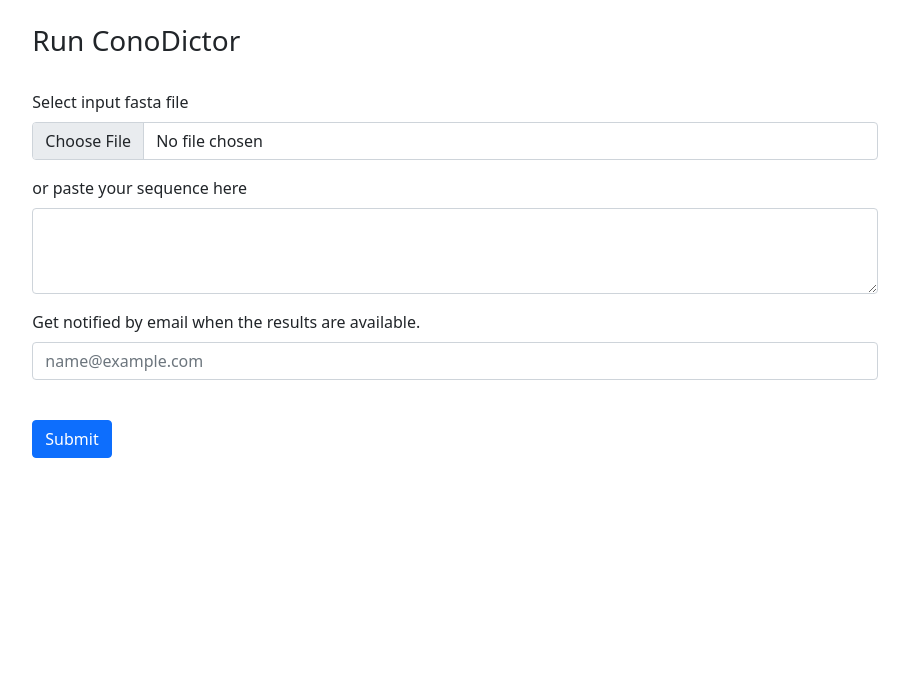
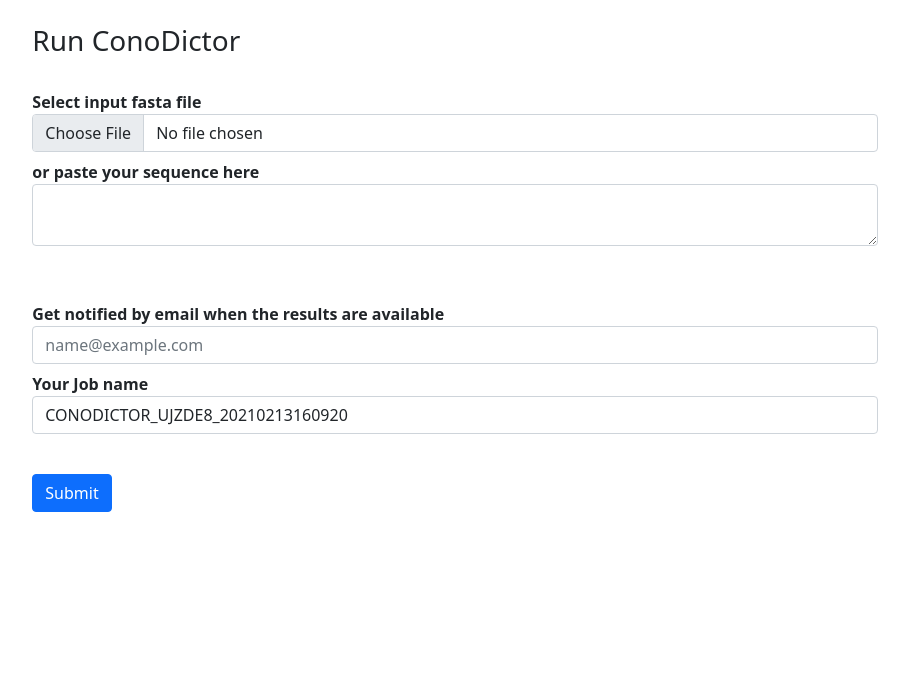
Before and after one commit to koualab/conodictor-web, a Flask app: page /run in a window 1280 px wide. Shown: the part 56-730 px from the top of the page, without its empty margins (185-1094 px from the left). Run offline with Flask 2, Linux system fonts and the light colour scheme; some libraries are stand-ins or nearby versions.

Commit message:
Small advances

```diff
--- a/app.py
+++ b/app.py
@@ -1,8 +1,19 @@
 import os
 from flask import Flask, render_template
 
+# from werkzeug.utils import secure_filename
+
+# from flask_sqlalchemy import SQLAlchemy
+
+from forms import RunForm
+
+# from models import Result
+
 app = Flask(__name__)
 app.config.from_object(os.environ["APP_SETTINGS"])
+# app.config["SQLALCHEMY_TRACK_MODIFICATIONS"] = False
+# db = SQLAlchemy(app)
+UPLOAD_PATH = "/tmp"
 
 
 @app.route("/")
@@ -12,7 +23,24 @@
 
 @app.route("/run", methods=["GET", "POST"])
 def run():
-    return render_template("run.html")
+    form = RunForm()
+
+    return render_template("run.html", form=form)
+
+
+"""
+@app.route("/results", methods=["POST"])
+def results():
+
+
+    if Request.form.get("fileForm"):
+        inpath = secure_filename(Request.form["fileForm"])
+    elif Request.form.get("textareaForm"):
+        open(os.path.join(UPLOAD_PATH, Request.form["jobForm"]), "w").write(
+            Request.form.get("textareaForm")
+        )
+
+"""
 
 
 @app.route("/contact")
--- a/config.py
+++ b/config.py
@@ -8,6 +8,7 @@
     TESTING = False
     CSRF_ENABLED = True
     SECRET_KEY = "this"
+    # SQLALCHEMY_DATABASE_URI = os.environ["DATABASE_URL"]
 
 
 class ProductionConfig(Config):
--- /dev/null
+++ b/forms.py
@@ -0,0 +1,32 @@
+"""Form object declaration."""
+from flask_wtf import FlaskForm
+from wtforms import StringField, FileField, TextAreaField
+from wtforms.validators import Email, DataRequired
+
+import string
+import random
+import datetime
+
+
+def jobid_generator(size=6, chars=string.ascii_uppercase + string.digits):
+    """Create random Job name."""
+    rd = "".join(random.choice(chars) for _ in range(size))
+    dt = datetime.datetime.now().strftime("%Y%m%d%H%M%S")
+
+    return f"CONODICTOR_{rd}_{dt}"
+
+
+class RunForm(FlaskForm):
+    """Run ConoDictor form."""
+
+    uploaded_file = FileField("Select input fasta file")
+    uploaded_text = TextAreaField("or paste your sequence here")
+    email = StringField(
+        "Get notified by email when the results are available",
+        [Email(message=("Your input email is not correct"))],
+    )
+    job_id = StringField(
+        "Your Job name",
+        [DataRequired()],
+        default=jobid_generator(),
+    )
--- /dev/null
+++ b/templates/_formhelpers.html
@@ -0,0 +1,12 @@
+{% macro render_field(field) %}
+    <dt>{{ field.label }}
+    <dd>{{ field(**kwargs)|safe }}
+    {% if field.errors %}
+        <ul class=errors>
+        {% for error in field.errors %}
+            <li>{{ error }}</li>
+        {% endfor %}
+        </ul>
+    {% endif %}
+    </dd>
+{% endmacro %}
--- a/templates/index.html
+++ b/templates/index.html
@@ -13,7 +13,7 @@
     {% block header %}
     <nav class="navbar navbar-expand-lg navbar-light bg-light">
         <div class="container-fluid">
-            <a class="navbar-brand" href="#">ConoDictor</a>
+            <a class="navbar-brand" href="/">ConoDictor</a>
             <button class="navbar-toggler" type="button" data-bs-toggle="collapse" data-bs-target="#navbarSupportedContent" aria-controls="navbarSupportedContent" aria-expanded="false" aria-label="Toggle navigation">
                 <span class="navbar-toggler-icon"></span>
             </button>
@@ -26,7 +26,7 @@
                         <a class="nav-link active" aria-current="page" href="/run">Run</a>
                     </li>
                     <li class="nav-item dropdown">
-                        <a class="nav-link dropdown-toggle" href="#" id="navbarDropdown" role="button" data-bs-toggle="dropdown" aria-expanded="false">
+                        <a class="nav-link dropdown-toggle" href="/results" id="navbarDropdown" role="button" data-bs-toggle="dropdown" aria-expanded="false">
                             Results
                         </a>
                         <ul class="dropdown-menu" aria-labelledby="navbarDropdown">
--- a/templates/run.html
+++ b/templates/run.html
@@ -5,19 +5,16 @@
     <div class="col-8">
         <h3> Run ConoDictor </h3>
         <br>
-        <form>
-            <div class="mb-3">
-                <label for="formFile" class="form-label">Select input fasta file</label>
-                <input class="form-control" type="file" id="formFile">
-            </div>
-            <div class="mb-3">
-                <label for="conoFormControlTextarea" class="form-label">or paste your sequence here</label>
-                <textarea class="form-control" id="conoFormControlTextarea" rows="3"></textarea>
-            </div>
-            <div class="mb-3">
-                <label for="FormControlInput" class="form-label">Get notified by email when the results are available.</label>
-                <input type="email" class="form-control" id="FormControlInput" placeholder="name@example.com">
-            </div>
+        {% from "_formhelpers.html" import render_field %}
+        <form method=post>
+            <dl>
+                {{ render_field(form.uploaded_file, class="form-control") }}
+                {{ render_field(form.uploaded_text, class="form-control") }}
+                <br>
+                <br>
+                {{ render_field(form.email, class="form-control", placeholder="name@example.com") }}
+                {{ render_field(form.job_id, class="form-control") }}
+            </dl>
             <br>
             <div class="col-12">
                 <button class="btn btn-primary" type="submit">Submit</button>
```
Also changed, not shown: models.py (added, +16 -0 lines), requirements.txt (+13 -0 lines).
